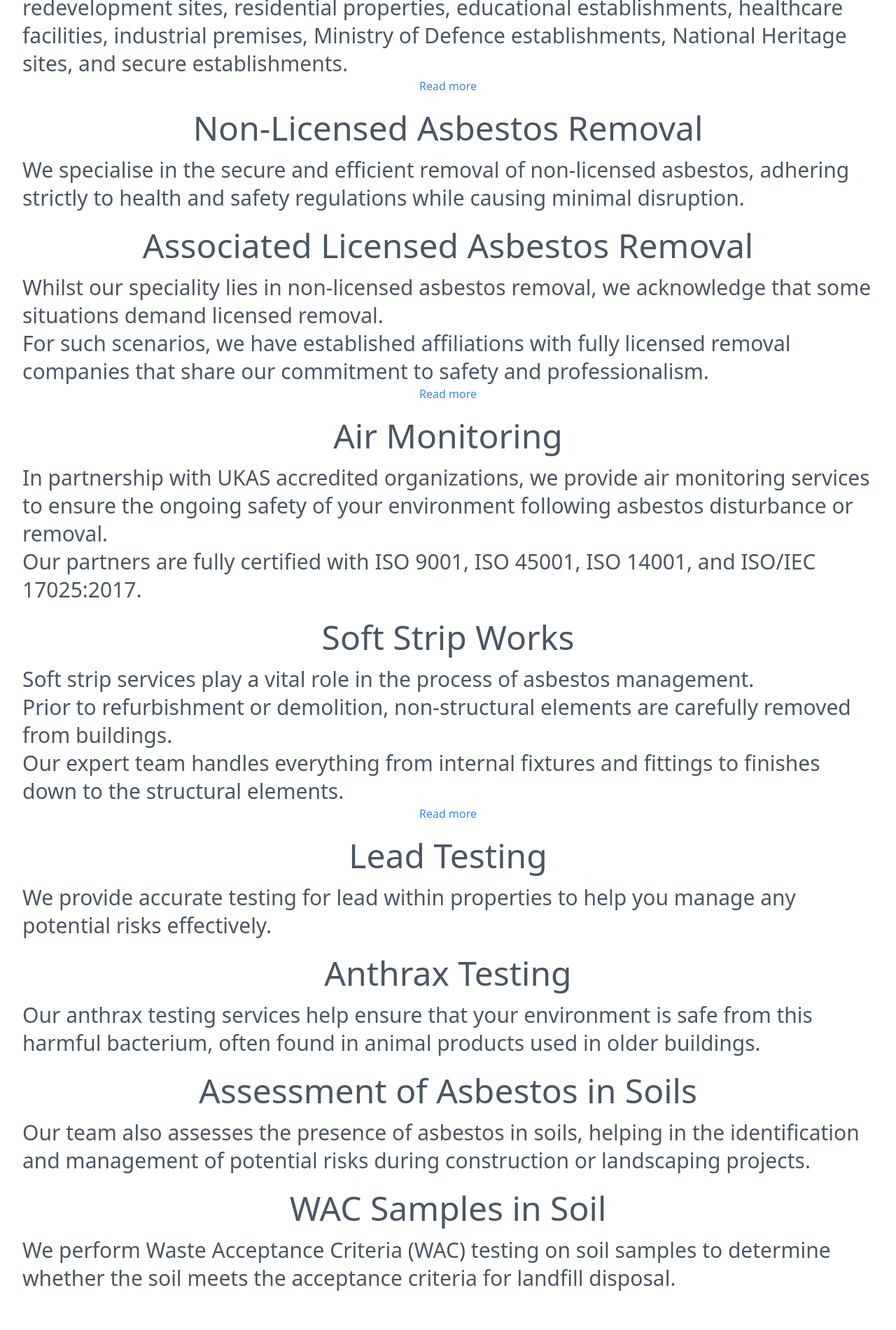
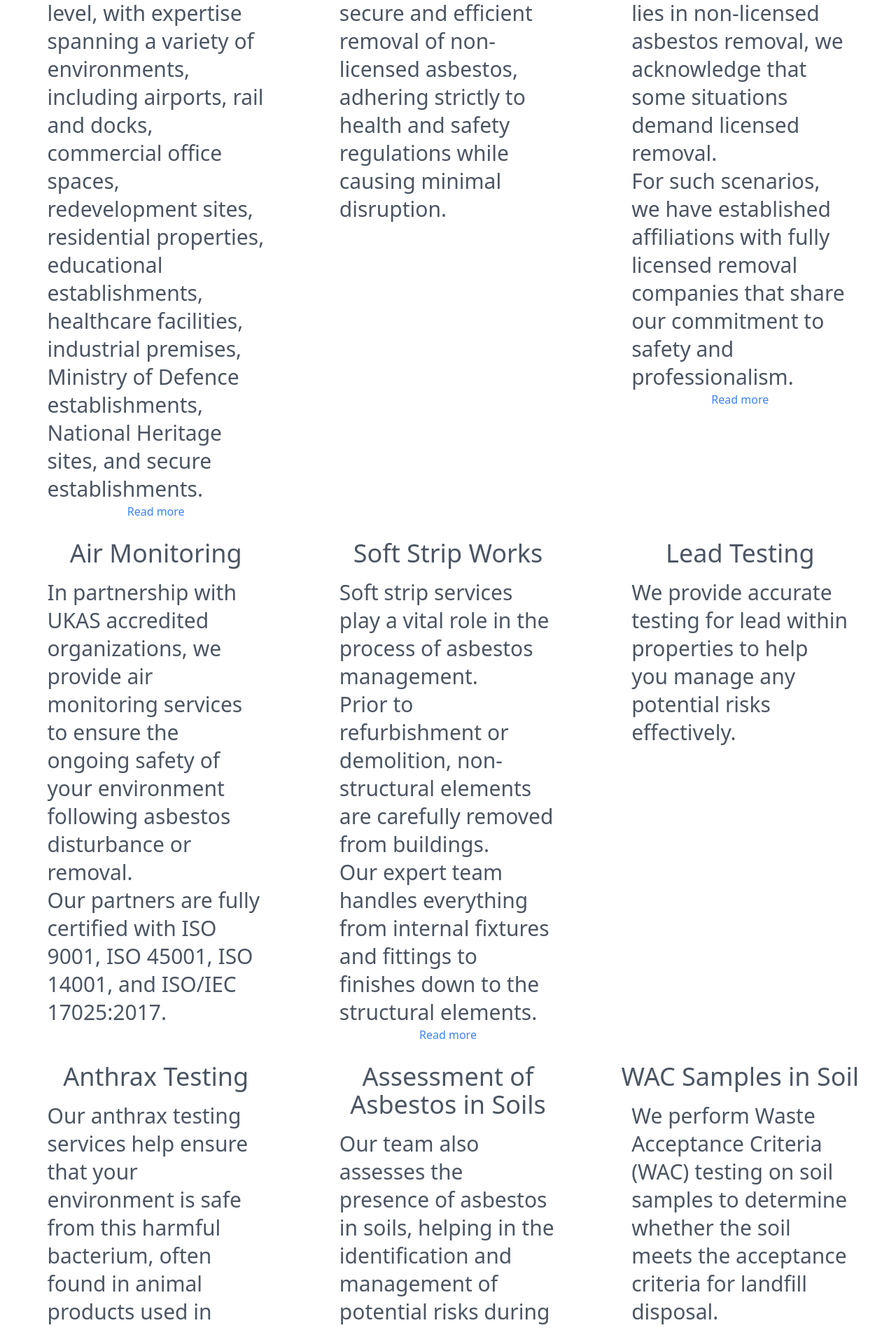
Before and after one commit to jcamargoUK/acmfinal, a Next.js app: page / in a window 1280 px wide. Shown: the part 1520-3421 px from the top of the page at 70% size. Built offline with nearby package versions, Linux system fonts and the light colour scheme.

Commit message:
pausing for lunch

```diff
--- a/components/sectionTwo.tsx
+++ b/components/sectionTwo.tsx
@@ -210,14 +210,14 @@ const SectionTwo: React.FC<SectionTwoProps> = () => {
       >
         Our Services
       </h1>
-      <div>
-        <div>
+      <div className="flex flex-col gap-1 p-4 md:flex-row md:flex-wrap m-auto w-full tex-center">
+        <div className="card">
           <h2 className="contentTitle">
             Asbestos Surveying
           </h2>
           {content}
         </div>
-        <div>
+        <div className="card">
           <h2 className="contentTitle">
             Non-Licensed Asbestos Removal
           </h2>
@@ -230,13 +230,13 @@ const SectionTwo: React.FC<SectionTwoProps> = () => {
             causing minimal disruption.
           </p>
         </div>
-        <div>
+        <div className="card">
           <h2 className="contentTitle">
             Associated Licensed Asbestos Removal
           </h2>
           {contentTwo}
         </div>
-        <div>
+        <div className="card">
           <h2 className="contentTitle">Air Monitoring</h2>
           <p
             className="paragraph"
@@ -254,11 +254,11 @@ const SectionTwo: React.FC<SectionTwoProps> = () => {
             14001, and ISO/IEC 17025:2017.
           </p>
         </div>
-        <div>
+        <div className="card">
           <h2 className="contentTitle">Soft Strip Works</h2>
           {contentThree}
         </div>
-        <div>
+        <div className="card">
           <h2 className="contentTitle">Lead Testing</h2>
           <p
             className="paragraph"
@@ -268,7 +268,7 @@ const SectionTwo: React.FC<SectionTwoProps> = () => {
             manage any potential risks effectively.
           </p>
         </div>
-        <div>
+        <div className="card">
           <h2 className="contentTitle">Anthrax Testing</h2>
           <p
             className="paragraph"
@@ -279,7 +279,7 @@ const SectionTwo: React.FC<SectionTwoProps> = () => {
             used in older buildings.
           </p>
         </div>
-        <div>
+        <div className="card">
           <h2 className="contentTitle">
             Assessment of Asbestos in Soils
           </h2>
@@ -292,7 +292,7 @@ const SectionTwo: React.FC<SectionTwoProps> = () => {
             construction or landscaping projects.
           </p>
         </div>
-        <div>
+        <div className="card">
           <h2 className="contentTitle">
             WAC Samples in Soil
           </h2>
--- a/src/app/globals.css
+++ b/src/app/globals.css
@@ -30,6 +30,15 @@
     text-3xl
     pb-4
     pt-6
-    md:text-5xl
+    md:text-4xl
+  }
+  .card{
+    @apply
+    lg:basis-1/2
+    lg:flex-1
+    mx-auto
+    lg:max-w-[45%]
+    xl:basis-1/3
+    xl:max-w-[30%]
   }
 }
```
